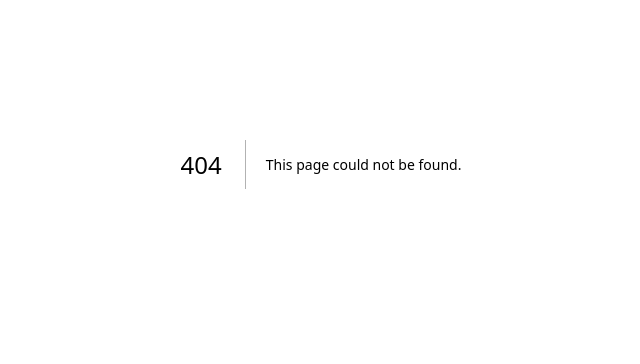
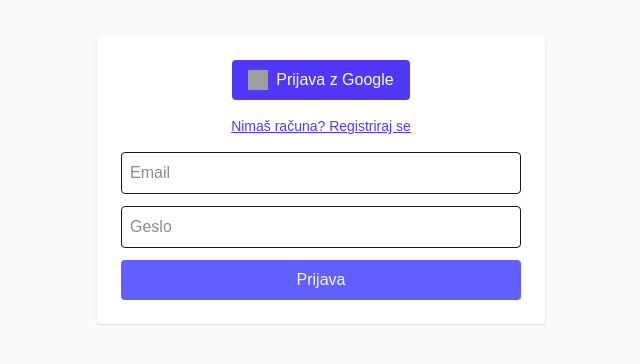
Before and after one commit to jurenadrah/SkillShareHub, a Next.js app in the folder skillsharehub/: page /prijava in a window 1280 px wide. Before the commit this address had no page. Shown: the part 236-600 px from the top of the page, without its empty margins (319-959 px from the left). Built offline with nearby package versions, Linux system fonts and the light colour scheme; no server answers; grey boxes are pictures that could not be loaded.

Commit message:
registracija/prijava in prijava z google računom

```diff
--- /dev/null
+++ b/skillsharehub/src/app/components/AuthForm.tsx
@@ -0,0 +1,233 @@
+'use client'
+import { useState, useEffect } from 'react';
+import { supabase } from '@/lib/supabase';
+
+export default function AuthForm() {
+  // State za obrazec
+  const [email, setEmail] = useState('');
+  const [password, setPassword] = useState('');
+  const [ime, setIme] = useState('');
+  const [priimek, setPriimek] = useState('');
+  const [mode, setMode] = useState<'login' | 'signup'>('login');
+  const [loading, setLoading] = useState(false);
+  const [error, setError] = useState('');
+  const [success, setSuccess] = useState('');
+  const [user, setUser] = useState<any>(null);
+
+  // Spremljaj prijavljenega uporabnika
+  useEffect(() => {
+    const getUser = async () => {
+      const { data } = await supabase.auth.getUser();
+      setUser(data.user);
+    };
+    getUser();
+
+    const { data: listener } = supabase.auth.onAuthStateChange((_event, session) => {
+      setUser(session?.user ?? null);
+      if (session?.user) {
+        handleProfile(session.user);
+      }
+    });
+
+    return () => {
+      listener.subscription.unsubscribe();
+    };
+    // eslint-disable-next-line
+  }, []);
+
+  // Google prijava/registracija
+  const handleGoogleSignIn = async () => {
+    setLoading(true);
+    setError('');
+    setSuccess('');
+    const { error } = await supabase.auth.signInWithOAuth({
+      provider: 'google',
+      options: {
+        scopes: 'openid email profile https://www.googleapis.com/auth/calendar.events https://www.googleapis.com/auth/calendar.readonly',
+      }
+    });
+    if (error) setError(error.message);
+    setLoading(false);
+  };
+
+  // Navadna registracija
+  const handleSignUp = async (e: React.FormEvent) => {
+    e.preventDefault();
+    setLoading(true);
+    setError('');
+    setSuccess('');
+
+    // 1. Supabase Auth sign up
+    const { data, error: signUpError } = await supabase.auth.signUp({
+      email,
+      password,
+    });
+
+    if (signUpError) {
+      setError(signUpError.message);
+      setLoading(false);
+      return;
+    }
+
+    // 2. Dodaš v svojo tabelo Uporabniki
+    const { error: dbError } = await supabase
+      .from('Uporabniki')
+      .insert([{ email, ime, priimek }]);
+
+    if (dbError) {
+      setError(dbError.message);
+    } else {
+      setSuccess('Registracija uspešna! Preveri email za potrditev.');
+    }
+    setLoading(false);
+  };
+
+  // Navadna prijava
+  const handleLogIn = async (e: React.FormEvent) => {
+    e.preventDefault();
+    setError('');
+    setSuccess('');
+    setLoading(true);
+
+    const { error: logInError } = await supabase.auth.signInWithPassword({
+      email,
+      password,
+    });
+
+    if (logInError) {
+      setError(logInError.message);
+    }
+    setLoading(false);
+  };
+
+  // Sinhronizacija uporabnika v tabelo Uporabniki (za Google prijavo)
+  const handleProfile = async (authUser: any) => {
+    if (!authUser) return;
+    const { data: existing } = await supabase
+      .from('Uporabniki')
+      .select('*')
+      .eq('email', authUser.email)
+      .single();
+
+    if (!existing) {
+      // Ime in priimek iz Google profila
+      const fullName = authUser.user_metadata?.full_name || '';
+      const [ime, ...priimekArr] = fullName.split(' ');
+      const priimek = priimekArr.join(' ');
+      await supabase.from('Uporabniki').insert([
+        {
+          email: authUser.email,
+          ime: ime || '',
+          priimek: priimek || '',
+        },
+      ]);
+    }
+  };
+
+  // Odjava
+  const signOut = async () => {
+    await supabase.auth.signOut();
+    setUser(null);
+    setSuccess('');
+    setError('');
+  };
+
+  return (
+    <div className="max-w-md w-full mx-auto bg-white rounded shadow p-6 mt-8">
+      {user ? (
+        <div className="flex flex-col items-center gap-3">
+          <span className="text-green-600 font-bold">Prijavljen kot {user.email}</span>
+          <button
+            onClick={signOut}
+            className="bg-orange-200 rounded px-4 py-2 hover:bg-orange-300"
+          >
+            Odjava
+          </button>
+        </div>
+      ) : (
+        <>
+          <div className="mb-4 flex justify-center">
+            <button
+              onClick={handleGoogleSignIn}
+              disabled={loading}
+              className="flex items-center gap-2 px-4 py-2 bg-indigo-600 text-white rounded hover:bg-indigo-700"
+            >
+              <img
+                src="https://www.svgrepo.com/show/475656/google-color.svg"
+                alt="Google"
+                className="h-5 w-5"
+              />
+              {loading ? 'Povezujem...' : 'Prijava z Google'}
+            </button>
+          </div>
+          <div className="flex justify-center mb-4">
+            <button
+              onClick={() => setMode(mode === 'login' ? 'signup' : 'login')}
+              className="text-sm underline text-indigo-600"
+            >
+              {mode === 'login'
+                ? 'Nimaš računa? Registriraj se'
+                : 'Imaš račun? Prijava'}
+            </button>
+          </div>
+          <form
+            onSubmit={mode === 'login' ? handleLogIn : handleSignUp}
+            className="space-y-3"
+          >
+            {mode === 'signup' && (
+              <>
+                <input
+                  type="text"
+                  placeholder="Ime"
+                  value={ime}
+                  onChange={e => setIme(e.target.value)}
+                  className="w-full p-2 border rounded"
+                  required
+                />
+                <input
+                  type="text"
+                  placeholder="Priimek"
+                  value={priimek}
+                  onChange={e => setPriimek(e.target.value)}
+                  className="w-full p-2 border rounded"
+                  required
+                />
+              </>
+            )}
+            <input
+              type="email"
+              placeholder="Email"
+              value={email}
+              onChange={e => setEmail(e.target.value)}
+              className="w-full p-2 border rounded"
+              required
+            />
+            <input
+              type="password"
+              placeholder="Geslo"
+              value={password}
+              onChange={e => setPassword(e.target.value)}
+              className="w-full p-2 border rounded"
+              required
+            />
+            <button
+              type="submit"
+              className="w-full bg-indigo-500 text-white py-2 rounded hover:bg-indigo-600"
+              disabled={loading}
+            >
+              {loading
+                ? mode === 'login'
+                  ? 'Prijavljam...'
+                  : 'Registriram...'
+                : mode === 'login'
+                ? 'Prijava'
+                : 'Registracija'}
+            </button>
+            {error && <div className="text-red-500">{error}</div>}
+            {success && <div className="text-green-600">{success}</div>}
+          </form>
+        </>
+      )}
+    </div>
+  );
+}
--- a/skillsharehub/src/app/components/Navbar.tsx
+++ b/skillsharehub/src/app/components/Navbar.tsx
@@ -1,5 +1,43 @@
+import { useEffect, useState } from 'react';
+import { supabase } from '@/lib/supabase';
+import AuthForm from './AuthForm';
+
 export default function Navbar() {
+  const [user, setUser] = useState<any>(null);
+  const [showAuthModal, setShowAuthModal] = useState(false);
+
+  useEffect(() => {
+    const getUser = async () => {
+      const { data } = await supabase.auth.getUser();
+      setUser(data.user);
+    };
+    getUser();
+
+    const { data: listener } = supabase.auth.onAuthStateChange((_event, session) => {
+      setUser(session?.user ?? null);
+      if (session?.user) setShowAuthModal(false);
+    });
+
+    return () => {
+      listener.subscription.unsubscribe();
+    };
+  }, []);
+
+  const signInWithGoogle = async () => {
+    await supabase.auth.signInWithOAuth({
+      provider: 'google',
+      options: {
+        scopes: 'openid email profile https://www.googleapis.com/auth/calendar.events https://www.googleapis.com/auth/calendar.readonly',
+      },
+    });
+  };
+
+  const signOut = async () => {
+    await supabase.auth.signOut();
+  };
+
   return (
+    <>
       <nav className="flex justify-between items-center px-6 py-4 bg-white shadow-md">
         <div className="flex space-x-6">
           <a href="#">About</a>
@@ -8,13 +46,54 @@ export default function Navbar() {
           <a href="#">Contact</a>
         </div>
         <div className="text-xl font-bold mr-auto ml-71">📷 SkillShareHub</div>
-      <div className="flex space-x-4">
+        <div className="flex space-x-4 items-center">
           <span>🔔</span>
           <span>👤</span>
           <span>📘</span>
           <span>🐦</span>
           <span>▶️</span>
+          {user ? (
+            <>
+              <span className="text-sm text-gray-700 ml-2">Pozdravljen, {user.email}</span>
+              <button
+                onClick={signOut}
+                className="ml-2 px-3 py-1 bg-orange-200 rounded hover:bg-orange-300 transition"
+              >
+                Odjava
+              </button>
+            </>
+          ) : (
+            <>
+              <button
+                onClick={() => setShowAuthModal(true)}
+                className="ml-2 px-3 py-1 bg-indigo-500 text-white rounded hover:bg-indigo-600 transition"
+              >
+                Prijava / Registracija
+              </button>
+            </>
+          )}
         </div>
       </nav>
+
+      {/* MODAL ZA AUTH */}
+      {showAuthModal && (
+        <div className="fixed inset-0 z-50 flex items-center justify-center
+          backdrop-blur-sm backdrop-brightness-75">
+          <div className="relative w-full max-w-md mx-auto">
+            <div className="bg-white rounded shadow-lg p-6 relative">
+              <button
+                onClick={() => setShowAuthModal(false)}
+                className="absolute top-2 right-3 text-2xl text-gray-400 hover:text-gray-600"
+                title="Zapri"
+                type="button"
+              >
+                ×
+              </button>
+              <AuthForm />
+            </div>
+          </div>
+        </div>
+      )}
+    </>
   );
 }
--- /dev/null
+++ b/skillsharehub/src/app/prijava/page.tsx
@@ -0,0 +1,9 @@
+import AuthForm from '../components/AuthForm';
+
+export default function PrijavaPage() {
+  return (
+    <div className="min-h-screen flex justify-center items-center bg-gray-50">
+      <AuthForm />
+    </div>
+  );
+}
```
Lines whose indentation alone changed are shown as unchanged.
